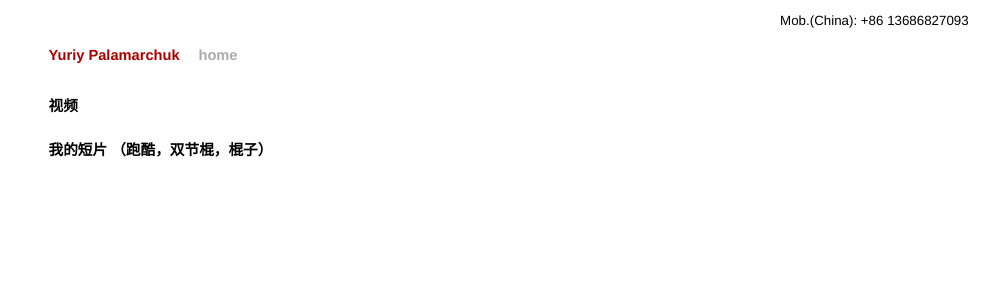
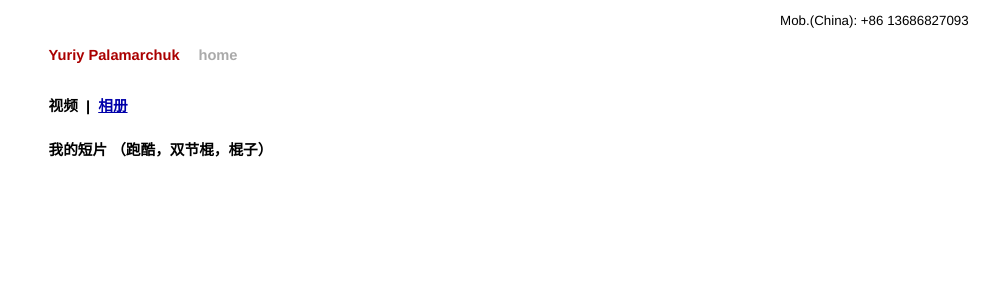
Before and after one commit to iurii/iurii.github.com, a Jekyll site: the page built from video.html, in a window 1280 px wide. Shown: the top 288 px of the page, without its empty margins (298-1280 px from the left). Built offline with Jekyll 4.4.1, drawn with Linux system fonts in a browser that asks for light colours.

Commit message:
links added

```diff
--- a/video.html
+++ b/video.html
@@ -3,7 +3,7 @@ layout: default
 title: Yuriy Palamarchuk
 ---
 
- <h2>视频</h2>
+ <h2>视频&nbsp;&nbsp;|&nbsp;&nbsp;<a href="photo.html">相册</a></h2>
     <br />
  <div style="width: 600px; margin-left: auto ; margin-right: auto ;">
 <h4>我的短片 （跑酷，双节棍，棍子）</h4>
```
